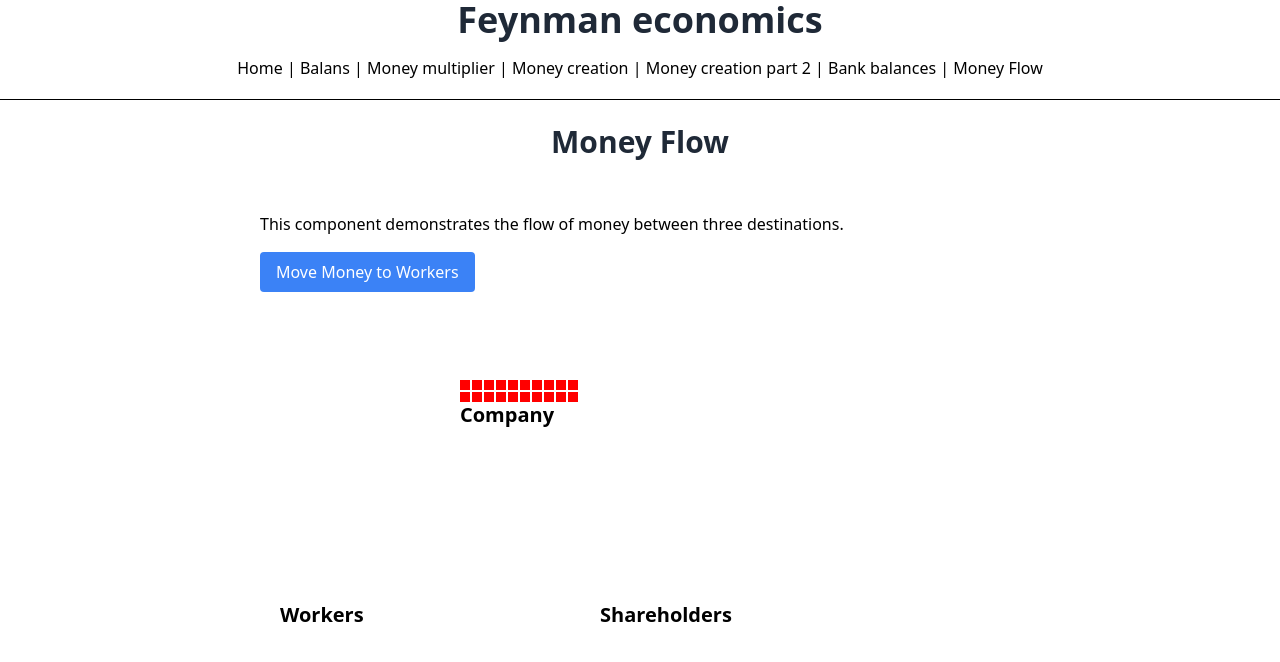
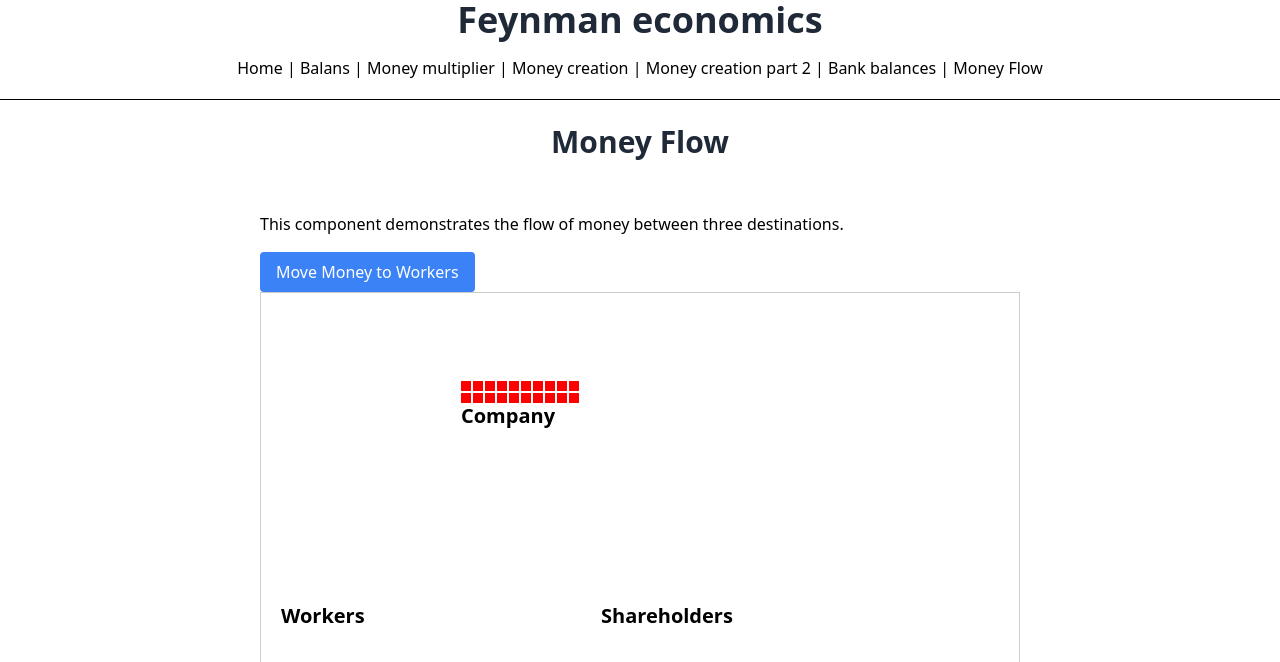
Before and after one commit to jurcello/feynman-economy, a Vue app: page /money-flow in a window 1280 px wide. Shown: the top 662 px of the page. Built offline with nearby package versions, Linux system fonts and the light colour scheme.

Commit message:
Added style to canvas.

```diff
--- a/src/components/Explanations/MoneyFlowExplanation.vue
+++ b/src/components/Explanations/MoneyFlowExplanation.vue
@@ -117,6 +117,9 @@ onMounted(() => {
 </script>
 
 <style scoped>
+.canvas {
+  border: 1px solid #ccc;
+}
 .money-flow-container {
   max-width: 800px;
   margin: 0 auto;
```
